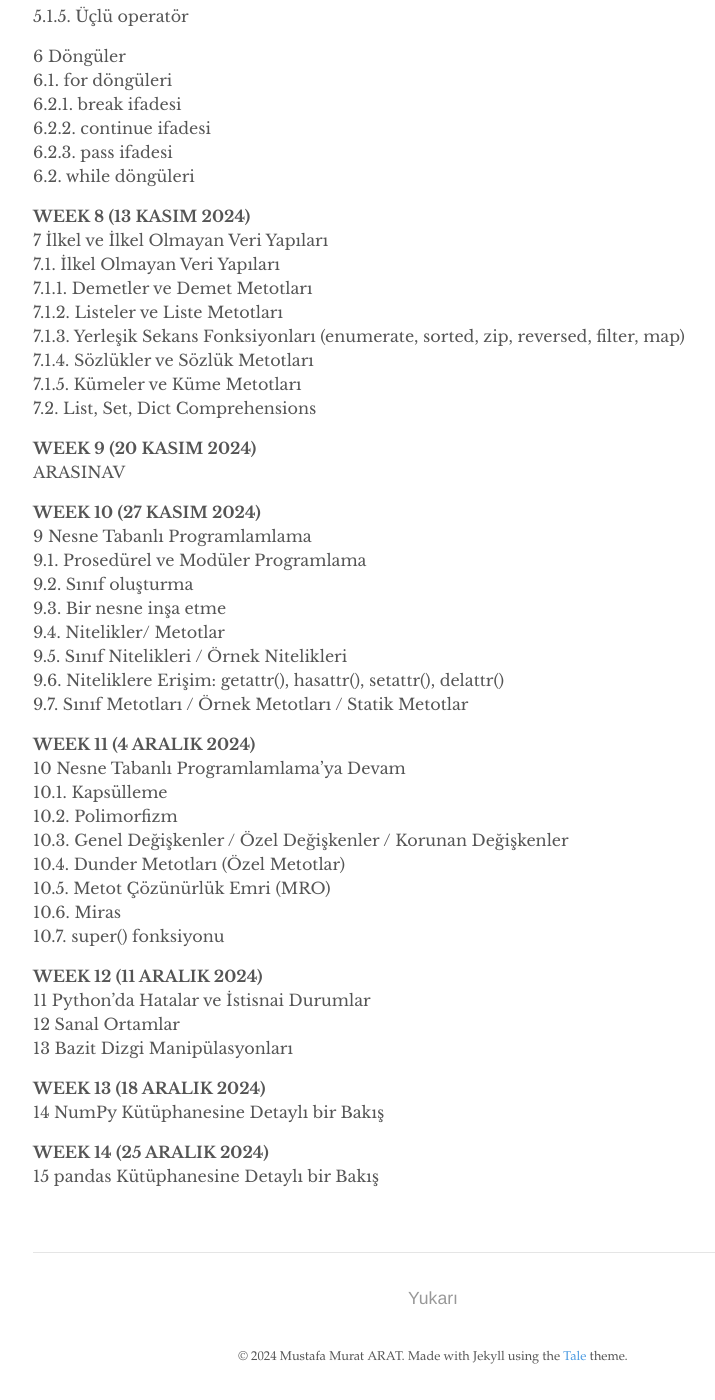
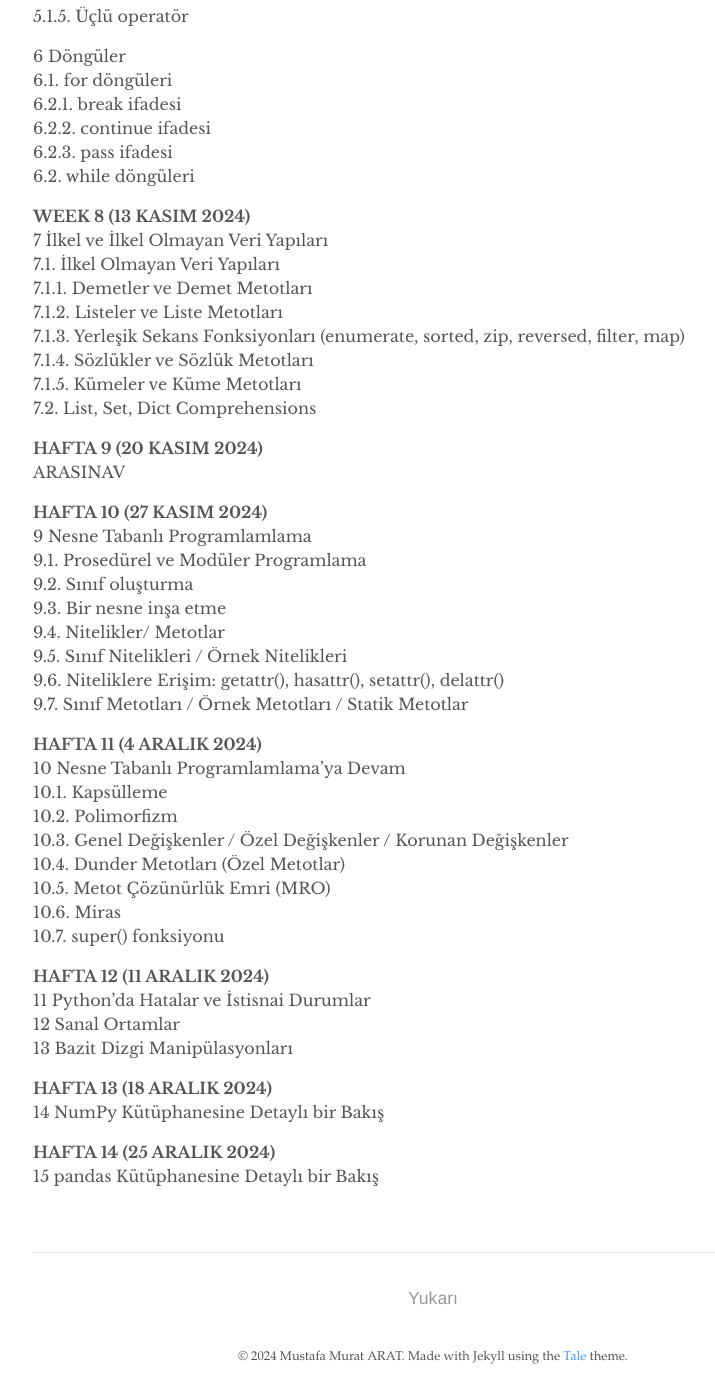
Before and after one commit to mmuratarat/turkish, a Jekyll site: the page built from _pages/fef210_2425fall.md, in a window 1280 px wide and 1400 px high, scrolled down 3587 px. Shown: the whole window, without its empty margins (207-922 px from the left). Built offline with Jekyll 4.4.1, drawn with Linux system fonts in a browser that asks for light colours; nearby versions of some CDN libraries; comment, search, counter and statistics services are not loaded; some of the changed text lies outside the part shown.

Commit message:
Update fef210_2425fall.md

```diff
--- a/_pages/fef210_2425fall.md
+++ b/_pages/fef210_2425fall.md
@@ -67,10 +67,10 @@ permalink: /fef210_2425fall/
 
 ## <u>Ders İçeriği (geçici)</u>
 
-**WEEK 1 (25 EYLÜL 2024)** <br />
+**HAFTA 1 (25 EYLÜL 2024)** <br />
 General Introduction
 
-**WEEK 2 (2 EKİM 2024)** <br />
+**HAFTA 2 (2 EKİM 2024)** <br />
 1 Python’un Temelleri <br />
 1.1. Neden Python? <br />
 1.2. Python’u Yükleme ve Kurulum <br />
@@ -87,7 +87,7 @@ General Introduction
 1.13. print fonksiyonu <br />
 1.14. f-dizgiler <br />
 
-**WEEK 3 (9 EKİM 2024)** <br />
+**HAFTA 3 (9 EKİM 2024)** <br />
 2 İlkel Veri Tipleri <br />
 2.1. Nümerik Veri Tipi <br />
 2.2. Dizgi Veri Tipi <br />
@@ -95,10 +95,10 @@ General Introduction
 2.4. Tip Çevirme <br />
 2.5. None Veri Tipi <br />
 
-**WEEK 4 (16 EKİM 2024)** <br />
+**HAFTA 4 (16 EKİM 2024)** <br />
 İş için şehir dışındayım.
 
-**WEEK 5 (23 EKİM 2024)** <br />
+**HAFTA 5 (23 EKİM 2024)** <br />
 3 Fonksiyonlar <br />
 3.1. Docstring <br />
 3.2. Return Deyimi <br />
@@ -110,7 +110,7 @@ General Introduction
 3.4. Anonim Fonksiyonlar (Lambda fonksiyonu) <br />
 3.5. args ve kwargs argümanları <br />
 
-**WEEK 6 (30 EKİM 2024)** <br />
+**HAFTA 6 (30 EKİM 2024)** <br />
 4 Fonksiyonlara Devam <br />
 4.1. İsim Alanları <br />
 4.2. Değişkenlerin Kapsamı <br />
@@ -120,7 +120,7 @@ General Introduction
 4.2.4.	Yerleşik Kapsam <br />
 4.2.5.	LEGB Kuralı <br />
 
-**WEEK 7 (6 KASIM 2024)** <br />
+**HAFTA 7 (6 KASIM 2024)** <br />
 5 Kontrol Akışı <br />
 5.1. if, elif ve else yapısı <br />
 5.1.1.	 Basit if <br />
@@ -141,15 +141,15 @@ General Introduction
 7.1. İlkel Olmayan Veri Yapıları <br />
 7.1.1. Demetler ve Demet Metotları <br />
 7.1.2. Listeler ve Liste Metotları <br />
-7.1.3.	 Yerleşik Sekans Fonksiyonları (enumerate, sorted, zip, reversed, filter, map) <br />
-7.1.4.	 Sözlükler ve Sözlük Metotları <br />
-7.1.5.	 Kümeler ve Küme Metotları <br />
+7.1.3. Yerleşik Sekans Fonksiyonları (enumerate, sorted, zip, reversed, filter, map) <br />
+7.1.4. Sözlükler ve Sözlük Metotları <br />
+7.1.5. Kümeler ve Küme Metotları <br />
 7.2. List, Set, Dict Comprehensions <br />
 
-**WEEK 9 (20 KASIM 2024)** <br />
+**HAFTA 9 (20 KASIM 2024)** <br />
 ARASINAV
 
-**WEEK 10 (27 KASIM 2024)** <br />
+**HAFTA 10 (27 KASIM 2024)** <br />
 9 Nesne Tabanlı Programlamlama <br />
 9.1. Prosedürel ve Modüler Programlama <br />
 9.2. Sınıf oluşturma <br />
@@ -159,7 +159,7 @@ ARASINAV
 9.6. Niteliklere Erişim: getattr(), hasattr(), setattr(), delattr() <br />
 9.7. Sınıf Metotları / Örnek Metotları / Statik Metotlar <br />
 
-**WEEK 11 (4 ARALIK 2024)** <br />
+**HAFTA 11 (4 ARALIK 2024)** <br />
 10 Nesne Tabanlı Programlamlama'ya Devam <br />
 10.1. Kapsülleme <br />
 10.2. Polimorfizm <br />
@@ -169,13 +169,13 @@ ARASINAV
 10.6. Miras <br />
 10.7. super() fonksiyonu <br />
 
-**WEEK 12 (11 ARALIK 2024)** <br />
+**HAFTA 12 (11 ARALIK 2024)** <br />
 11 Python’da Hatalar ve İstisnai Durumlar <br />
 12 Sanal Ortamlar <br />
 13 Bazit Dizgi Manipülasyonları  <br />
 
-**WEEK 13 (18 ARALIK 2024)** <br />
+**HAFTA 13 (18 ARALIK 2024)** <br />
 14 NumPy Kütüphanesine Detaylı bir Bakış <br />
 
-**WEEK 14 (25 ARALIK 2024)** <br />
+**HAFTA 14 (25 ARALIK 2024)** <br />
 15 pandas Kütüphanesine Detaylı bir Bakış <br />
```
